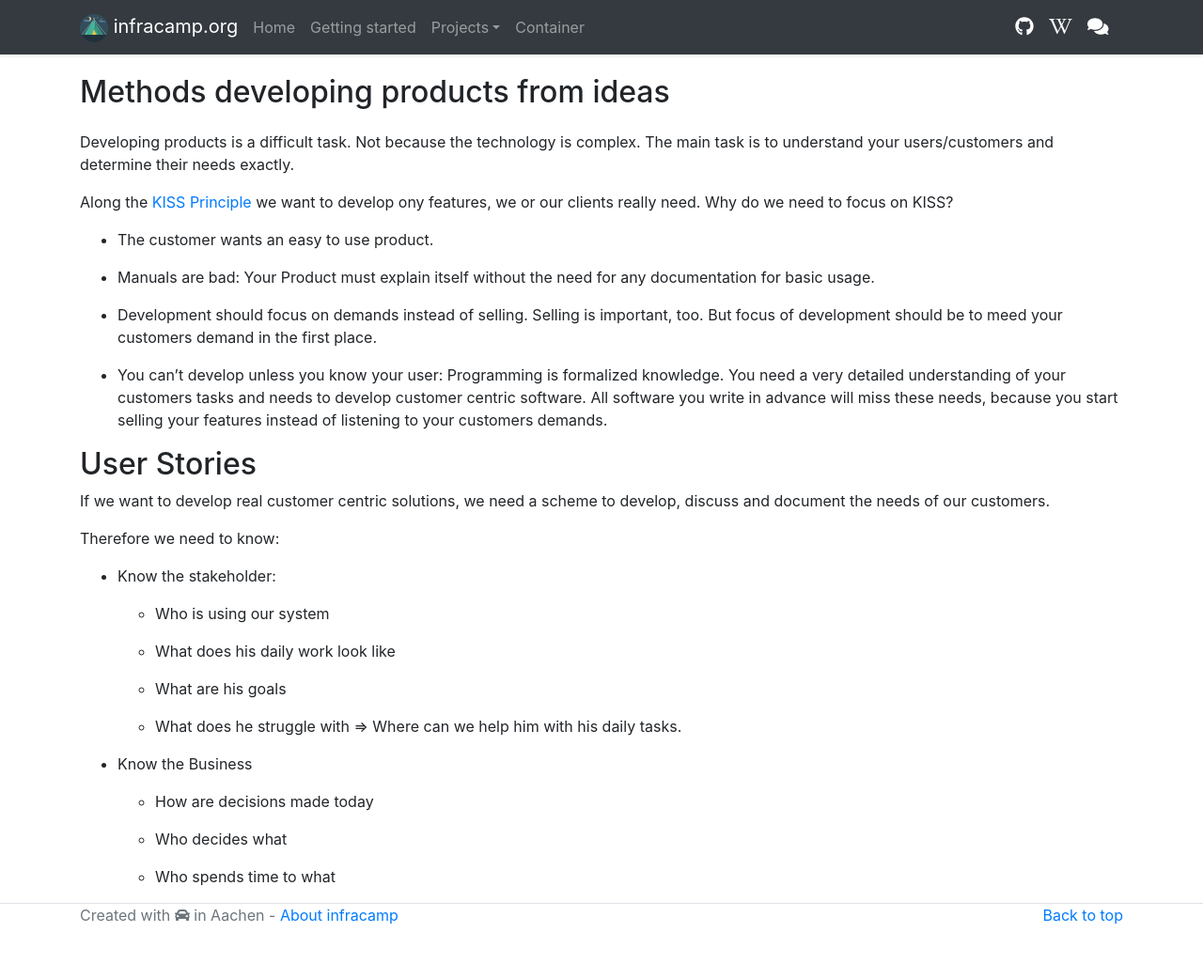
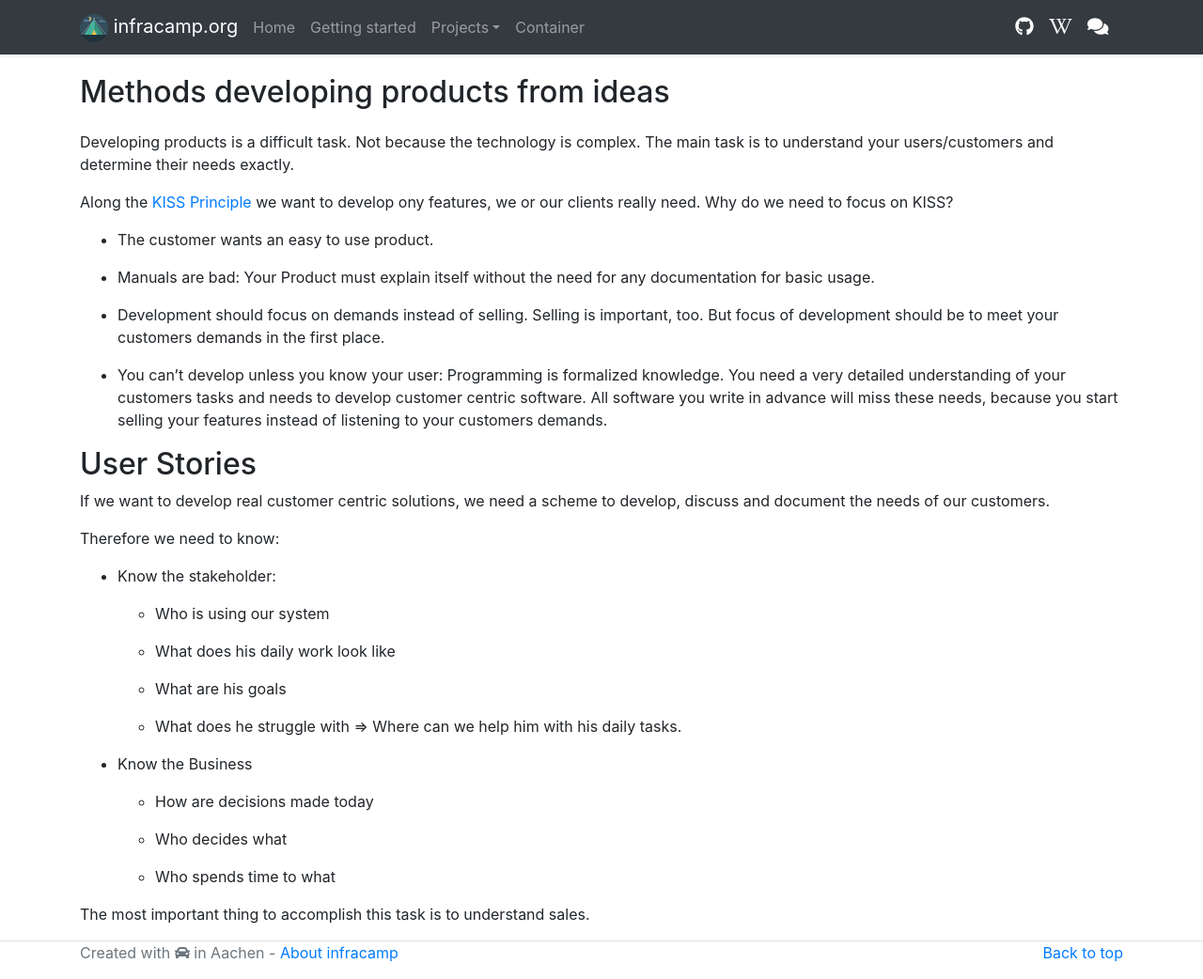
Before and after one commit to infracamp/infracamp, a Jekyll site: the page built from docs/mission/methods.md, in a window 1280 px wide and 1042 px high. Shown: the whole window at 94% size. Built offline with Jekyll 4.4.1, drawn with Linux system fonts in a browser that asks for light colours; nearby versions of some CDN libraries; our own code applies the rules of GitHub Pages for plain Markdown files.

Commit message:
some changes

```diff
--- a/docs/mission/methods.md
+++ b/docs/mission/methods.md
@@ -13,7 +13,7 @@ ony features, we or our clients really need. Why do we need to focus on KISS?
   documentation for basic usage.
 
 - Development should focus on demands instead of selling. Selling is important, too.
-  But focus of development should be to meed your customers demand in the first place.
+  But focus of development should be to meet your customers demands in the first place.
 
 - You can't develop unless you know your user: Programming is formalized knowledge.
   You need a very detailed understanding of your customers tasks and needs to develop
@@ -44,3 +44,5 @@ Therefore we need to know:
     - Who decides what
 
     - Who spends time to what
+
+The most important thing to accomplish this task is to understand sales.
```
Also changed, not shown: docs/index.md (+1 -1 lines).
